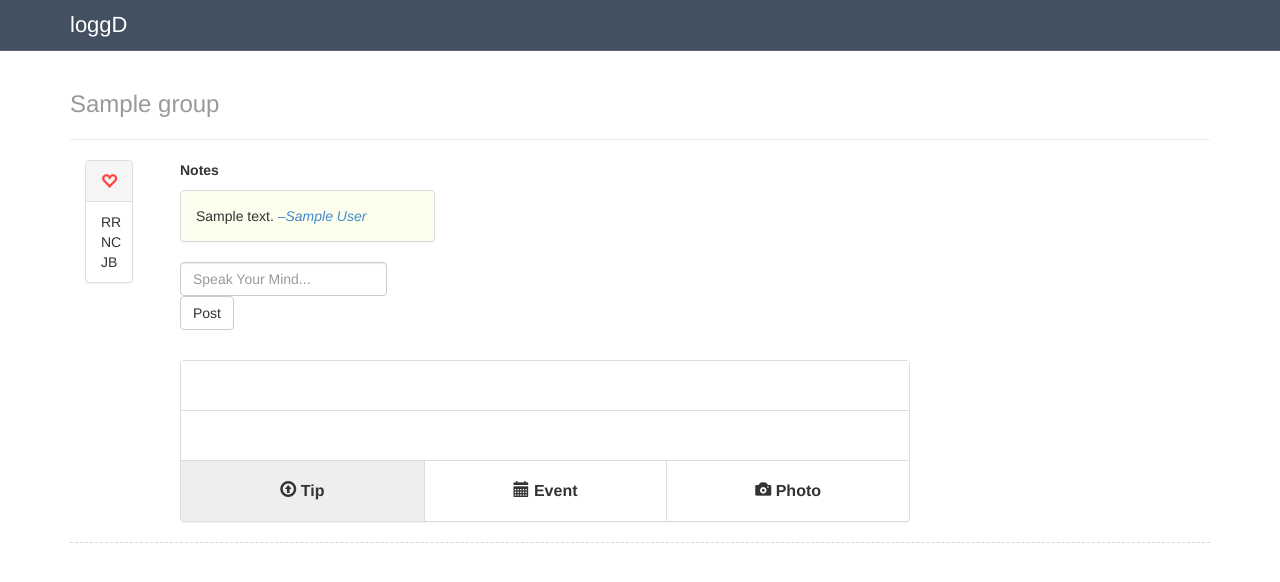
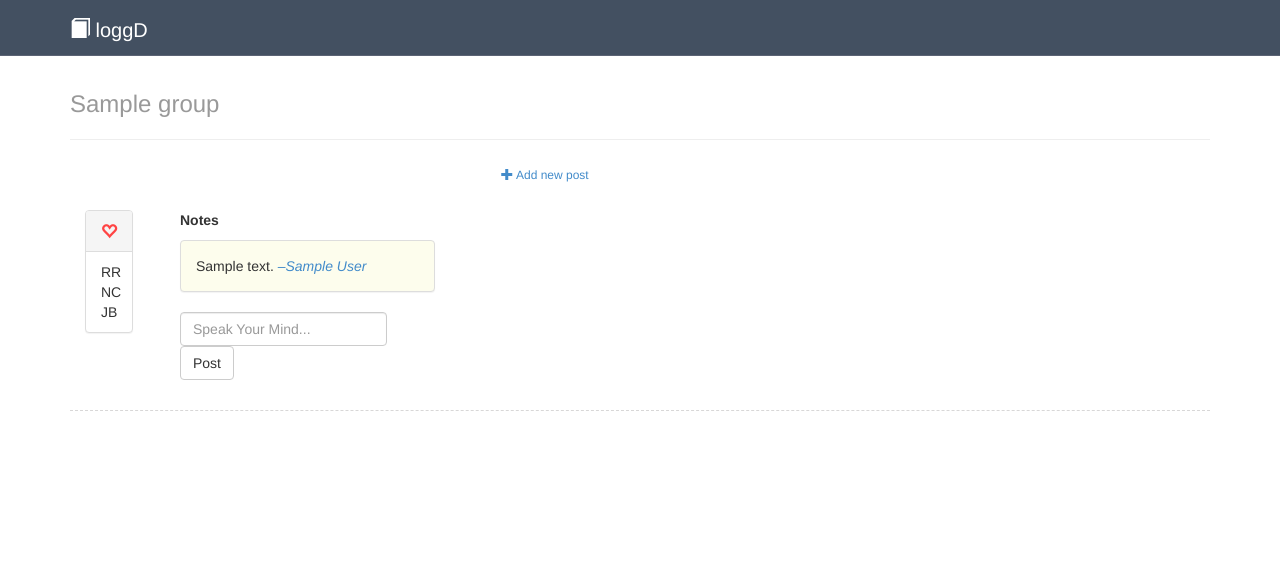
Before and after one commit to reedrosenbluth/Dorm_Log, a Django app: template Dorm_Log/templates/feed/feed.html in a window 1280 px wide. Shown: the top 582 px of the page. Run offline with Django 3.2, Linux system fonts and the light colour scheme; the template is opened without the code that fills it: most values are stand-ins (such as "Sample title", 1, 10 or a date in 2020); style sheets or scripts are compiled from the project's sources; some libraries are stand-ins or nearby versions.

Commit message:
fixed comments and added post input

```diff
--- a/Dorm_Log/static/css/style.less
+++ b/Dorm_Log/static/css/style.less
@@ -10,7 +10,7 @@
 
 		.navbar-brand {
 			color: #FFFFFF;
-			font-size: 22px;
+			font-size: 20px;
 
 			&:hover {
 				color: #EEEEEE;
@@ -24,6 +24,11 @@
 
 	.row {
 		margin: 0;
+
+		&.add-entry {
+			text-align: center;
+			margin-bottom: 20px;
+		}
 	}
 	.entry-row {
 		border-bottom: dashed 1px #D8D7D7;
@@ -36,6 +41,10 @@
 				max-width: 718px;
 			}
 		}
+	}
+
+	.post-form {
+		display: none;
 	}
 
 	.likes {
--- a/Dorm_Log/static/js/feed.js
+++ b/Dorm_Log/static/js/feed.js
@@ -12,7 +12,7 @@ $(function() {
 				"entry": $entry
 			};
 			$.ajax({
-				url: "ws/add_comment",
+				url: "/ws/add_comment/",
 				type: "POST",
 				data: data,
 				success: function(data) {
@@ -21,4 +21,14 @@ $(function() {
 			});
 		}
 	});
+
+	$(".add-new-entry").on("click", function(e){
+		var $this = $(this);
+		$this.closest(".add-entry").next().slideToggle(200);
+		if ($this.text() == "Cancel") {
+			$this.html('<span class="glyphicon glyphicon-plus"></span> Add new post');
+		} else {
+			$this.text("Cancel");
+		}
+	});
 });
--- a/Dorm_Log/templates/base.html
+++ b/Dorm_Log/templates/base.html
@@ -23,7 +23,7 @@
   	<nav class="navbar navbar-default navbar-fixed-top" role="navigation">
   		<div class="container">
 	  		<div class="navbar-header">
-	  			<a class="navbar-brand" href="#">loggD</a>
+	  			<a class="navbar-brand" href="#"><span class="glyphicon glyphicon-book"></span> loggD</a>
 	  		</div>
   		</div>
     </nav>
--- a/Dorm_Log/templates/feed/feed.html
+++ b/Dorm_Log/templates/feed/feed.html
@@ -5,8 +5,35 @@
 	  <h1><small>{{ group.name }}</small></h1>
 	</div>
 
+	<div class="add-entry row">
+		<div class="col-md-1"></div>
+		<div class="col-md-8">
+			<button type="button" class="add-new-entry btn btn-sm btn-link"><span class="glyphicon glyphicon-plus"></span> Add new post</button>
+		</div>
+	</div>
 	{% for entry, annots in entries %}
-	<div class="row">
+	<div class="post-form row">
+		<div class="col-md-1"></div>
+		<div class="col-md-8">
+			<div class="panel panel-default">
+				<form enctype='multipart/form-data' class="entry-form photo-form">
+					{% csrf_token %}
+					<div class="textinput">
+						<textarea name="text"></textarea>
+					</div>
+					<div class = "photo-upload">
+						{{form}}
+					</div>
+				</form>
+				<div class="row">
+                    <div class="type-button col-md-4 selected" id="tip-button"><span class="glyphicon glyphicon-upload"></span> Tip</div>
+					<div class="type-button col-md-4" id="event-button"><span class="glyphicon glyphicon-calendar"></span> Event</div>
+					<div class="type-button col-md-4" id="photo-button"><span class="glyphicon glyphicon-camera"></span> Photo</div>
+				</div>
+			</div>
+		</div>
+	</div>
+	<div class="row entry-row">
 		<div class="likes col-md-1">
 			<div class="panel panel-default">
 				<div class="panel-heading">
@@ -66,25 +93,4 @@
 		</div>
 	</div>
 	{% endfor %}
-	<div class="row entry-row">
-			<div class="col-md-1"></div>
-			<div class="col-md-8">
-				<div class="panel panel-default">
-					<form enctype='multipart/form-data' class="entry-form photo-form">
-						{% csrf_token %}
-						<div class="textinput">
-							<textarea name="text"></textarea>
-						</div>
-						<div class = "photo-upload">
-							{{form}}
-						</div>
-					</form>
-					<div class="row">
-                        <div class="type-button col-md-4 selected" id="tip-button"><span class="glyphicon glyphicon-upload"></span> Tip</div>
-						<div class="type-button col-md-4" id="event-button"><span class="glyphicon glyphicon-calendar"></span> Event</div>
-						<div class="type-button col-md-4" id="photo-button"><span class="glyphicon glyphicon-camera"></span> Photo</div>
-					</div>
-				</div>
-			</div>
-		</div>
 {% endblock %}
--- a/feed/views.py
+++ b/feed/views.py
@@ -39,7 +39,7 @@ def entry(request):
     entry.text  = request.GET['text']
     entry.photo = request.GET['file']
     entry.user  = request.user
-    # entry.group = entry.user.profile.group
+    entry.group = entry.user.profile.group
 
     entry.save()
 
```
